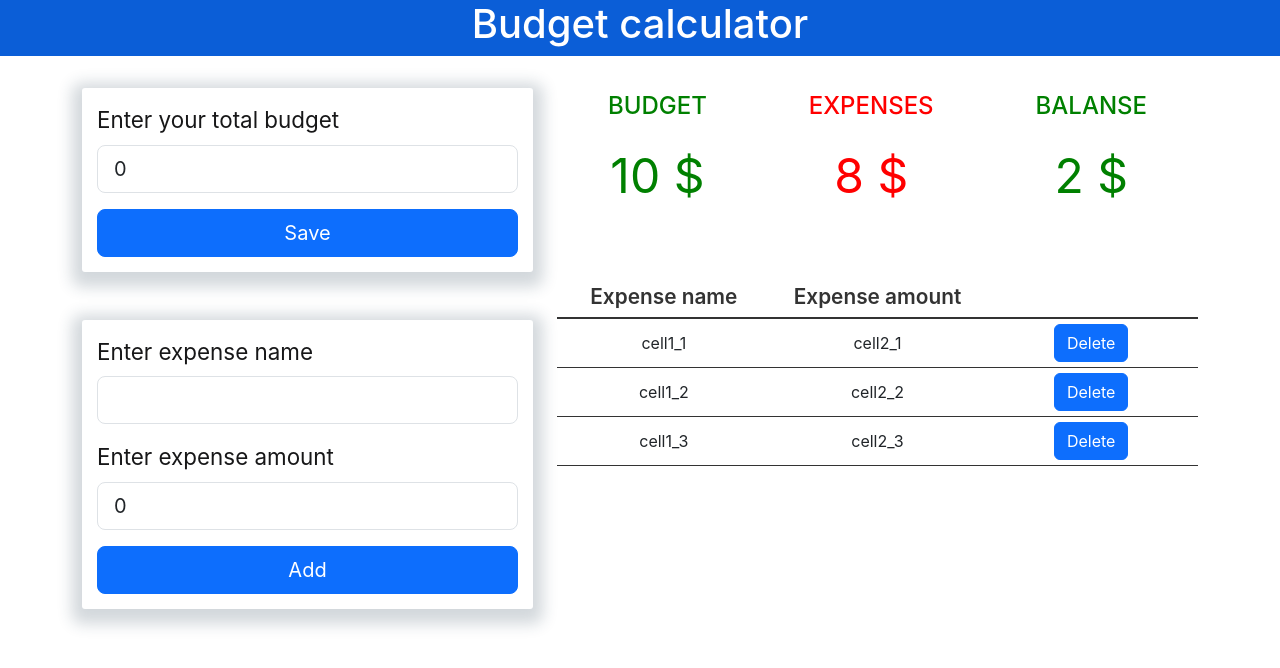
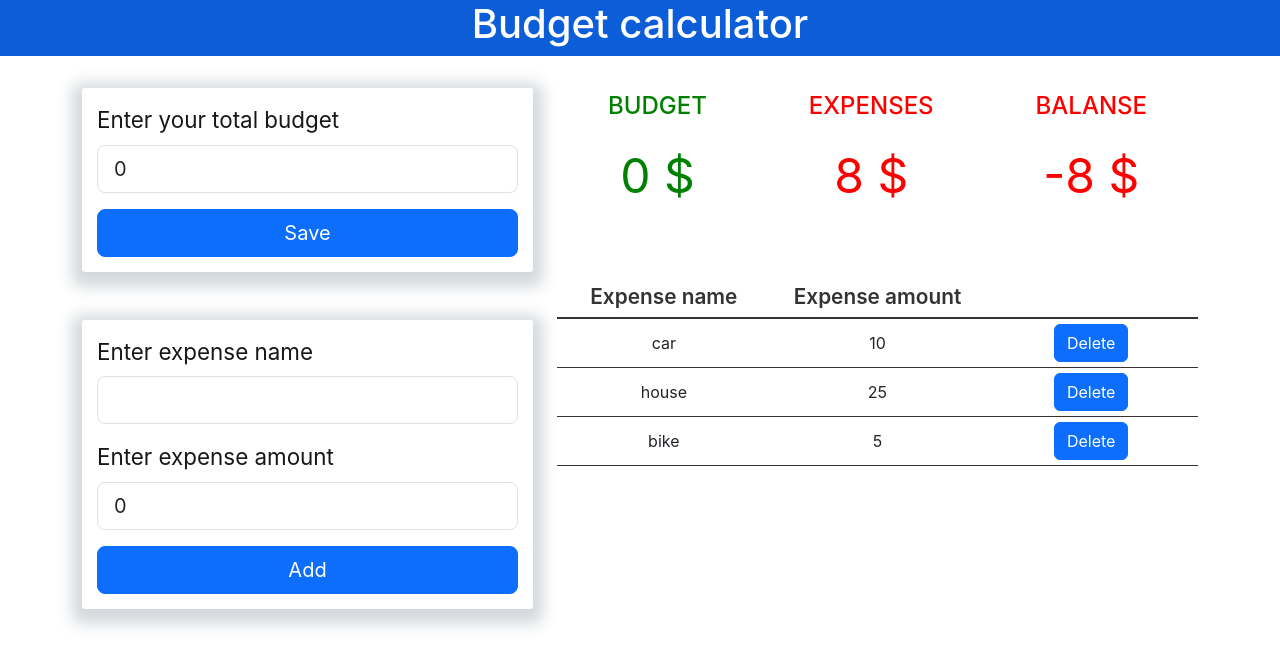
Before and after one commit to AlexeySapr/goit-react-hw-budget, a React (Create React App) app: page / in a window 1280 px wide. Shown: the top 668 px of the page. Built offline with nearby package versions, Linux system fonts and the light colour scheme.

Commit message:
Update component

```diff
--- a/src/App.js
+++ b/src/App.js
@@ -1,15 +1,32 @@
-import React from 'react';
+import { useState } from 'react';
 import './App.css';
-import Section from './components/section/Section';
 
 import { Container, Row, Col } from 'react-bootstrap';
+import Section from './components/section/Section';
 import AppHeader from './components/appHeader/AppHeader';
 import BudgetCard from './components/budgetCard/BudgetCard';
 import ExpenseCard from './components/expenseCard/ExpenseCard';
 import InfoSection from './components/infoSection/InfoSection';
 import ExpenseInfoSection from './components/expenseInfoSection/ExpenseInfoSection';
 
+const initData = [
+  { id: 1, name: 'car', amount: 10 },
+  { id: 2, name: 'house', amount: 25 },
+  { id: 3, name: 'bike', amount: 5 },
+];
+
 const App = () => {
+  const [expenses, setExpenses] = useState(() => initData);
+  const [budget, setBudget] = useState(0);
+
+  const handleDelItems = id => {
+    setExpenses(expenses.filter(elem => elem.id !== id));
+  };
+
+  const handleBudget = budget => {
+    setBudget(budget);
+  };
+
   return (
     <>
       <AppHeader title={'Budget calculator'} />
@@ -17,15 +34,20 @@ const App = () => {
         <Row md={4}>
           <Col md={5}>
             <Section>
-              <BudgetCard />
+              <BudgetCard handleBudget={handleBudget} />
             </Section>
             <Section>
               <ExpenseCard />
             </Section>
           </Col>
           <Col md={7}>
-            <InfoSection budget={10} expenses={8} />
-            <ExpenseInfoSection />
+            <InfoSection budget={budget} expenses={8} />
+            {expenses.length > 0 && (
+              <ExpenseInfoSection
+                expenses={expenses}
+                delItems={handleDelItems}
+              />
+            )}
           </Col>
         </Row>
       </Container>
--- a/src/components/budgetCard/BudgetCard.js
+++ b/src/components/budgetCard/BudgetCard.js
@@ -1,13 +1,24 @@
 import { Form, Button } from 'react-bootstrap';
 import FormCard from '../formCard/FormCard';
 
-const BudgetCard = () => {
+const BudgetCard = ({ handleBudget }) => {
+  const handleSubmit = e => {
+    e.preventDefault();
+    console.log('e: ', e.target.budget.value);
+    handleBudget(e.target.budget.value);
+  };
+
   return (
     <FormCard>
-      <Form>
+      <Form onSubmit={handleSubmit}>
         <Form.Group className="mb-3" controlId="formBasicEmail">
           <Form.Label>Enter your total budget</Form.Label>
-          <Form.Control type="number" size="lg" defaultValue={0} />
+          <Form.Control
+            type="number"
+            size="lg"
+            defaultValue={0}
+            name="budget"
+          />
         </Form.Group>
 
         <div className="d-grid gap-2">
--- a/src/components/expenseInfoSection/ExpenseInfoSection.js
+++ b/src/components/expenseInfoSection/ExpenseInfoSection.js
@@ -1,7 +1,7 @@
 import { Button } from 'react-bootstrap';
 import s from './ExpenseInfoSection.module.css';
 
-const ExpenseInfoSection = () => {
+const ExpenseInfoSection = ({ expenses, delItems }) => {
   return (
     <table className={s.infoTable}>
       <thead>
@@ -13,27 +13,19 @@ const ExpenseInfoSection = () => {
       </thead>
 
       <tbody>
-        <tr>
-          <td>cell1_1</td>
-          <td>cell2_1</td>
-          <td>
-            <Button variant="primary">Delete</Button>
-          </td>
-        </tr>
-        <tr>
-          <td>cell1_2</td>
-          <td>cell2_2</td>
-          <td>
-            <Button variant="primary">Delete</Button>
-          </td>
-        </tr>
-        <tr>
-          <td>cell1_3</td>
-          <td>cell2_3</td>
-          <td>
-            <Button variant="primary">Delete</Button>
-          </td>
-        </tr>
+        {expenses.map(({ id, name, amount }) => {
+          return (
+            <tr key={id}>
+              <td>{name}</td>
+              <td>{amount}</td>
+              <td>
+                <Button variant="primary" onClick={() => delItems(id)}>
+                  Delete
+                </Button>
+              </td>
+            </tr>
+          );
+        })}
       </tbody>
     </table>
   );
```
